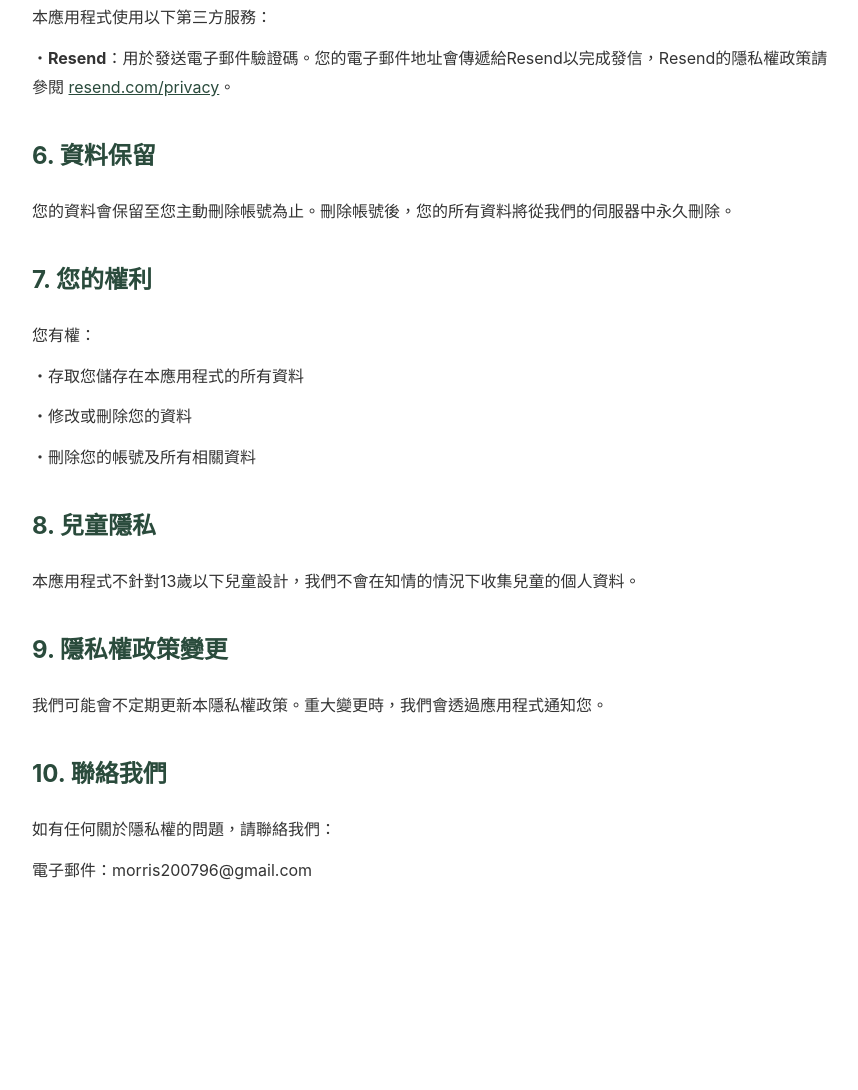
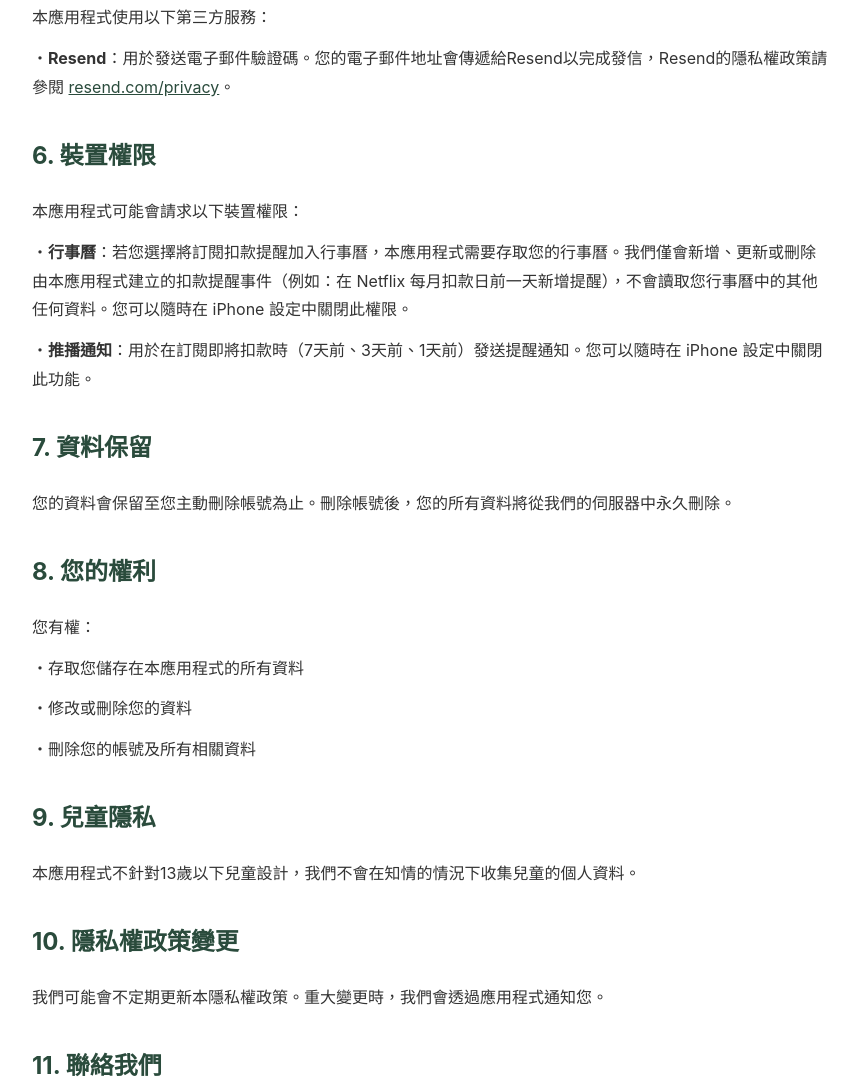
Before and after one commit to morris200796-commits/privacy-policy, a plain HTML site: page index.html in a window 1280 px wide. Shown: the part 1194-2284 px from the top of the page, without its empty margins (208-1066 px from the left). Before the commit the page ends 2115 px from the top, so only its background shows below. Drawn offline with Linux system fonts and the light colour scheme.

Commit message:
Add: calendar and notification permission descriptions

```diff
--- a/index.html
+++ b/index.html
@@ -42,22 +42,27 @@
 <p>本應用程式使用以下第三方服務：</p>
 <p>・<strong>Resend</strong>：用於發送電子郵件驗證碼。您的電子郵件地址會傳遞給Resend以完成發信，Resend的隱私權政策請參閱 <a href="https://resend.com/privacy">resend.com/privacy</a>。</p>
 
-<h2>6. 資料保留</h2>
+<h2>6. 裝置權限</h2>
+<p>本應用程式可能會請求以下裝置權限：</p>
+<p>・<strong>行事曆</strong>：若您選擇將訂閱扣款提醒加入行事曆，本應用程式需要存取您的行事曆。我們僅會新增、更新或刪除由本應用程式建立的扣款提醒事件（例如：在 Netflix 每月扣款日前一天新增提醒），不會讀取您行事曆中的其他任何資料。您可以隨時在 iPhone 設定中關閉此權限。</p>
+<p>・<strong>推播通知</strong>：用於在訂閱即將扣款時（7天前、3天前、1天前）發送提醒通知。您可以隨時在 iPhone 設定中關閉此功能。</p>
+
+<h2>7. 資料保留</h2>
 <p>您的資料會保留至您主動刪除帳號為止。刪除帳號後，您的所有資料將從我們的伺服器中永久刪除。</p>
 
-<h2>7. 您的權利</h2>
+<h2>8. 您的權利</h2>
 <p>您有權：</p>
 <p>・存取您儲存在本應用程式的所有資料</p>
 <p>・修改或刪除您的資料</p>
 <p>・刪除您的帳號及所有相關資料</p>
 
-<h2>8. 兒童隱私</h2>
+<h2>9. 兒童隱私</h2>
 <p>本應用程式不針對13歲以下兒童設計，我們不會在知情的情況下收集兒童的個人資料。</p>
 
-<h2>9. 隱私權政策變更</h2>
+<h2>10. 隱私權政策變更</h2>
 <p>我們可能會不定期更新本隱私權政策。重大變更時，我們會透過應用程式通知您。</p>
 
-<h2>10. 聯絡我們</h2>
+<h2>11. 聯絡我們</h2>
 <p>如有任何關於隱私權的問題，請聯絡我們：</p>
 <p>電子郵件：morris200796@gmail.com</p>
 
```
